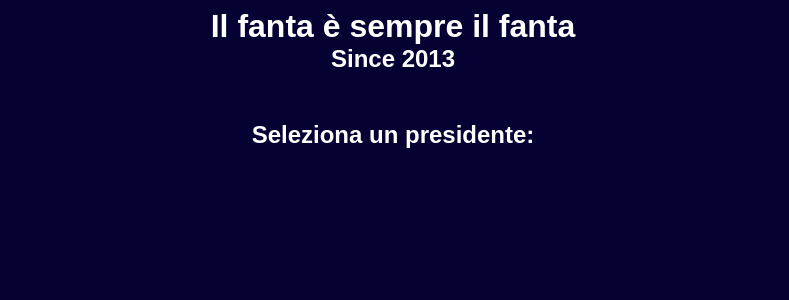
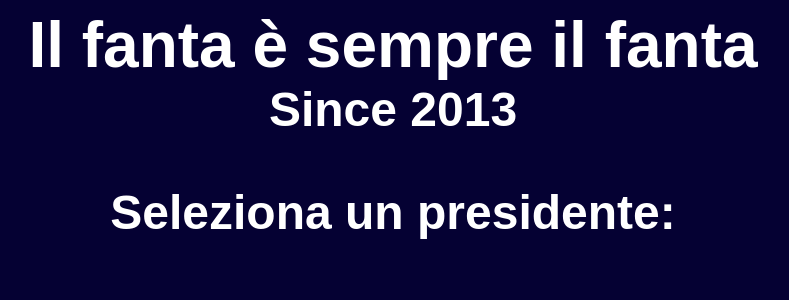
Before and after one commit to claudio-muroni/IFESIF-Flask, a Flask app: template templates/index.html in a window 1280 px wide. Shown: the top 300 px of the page, without its empty margins (247-1036 px from the left). Run offline with Flask 3, Linux system fonts and the light colour scheme; the template is opened without the code that fills it, so the values that code supplies are empty; some web fonts are replaced.

Commit message:
set font-size xx-large

```diff
--- a/static/css/layout.css
+++ b/static/css/layout.css
@@ -2,6 +2,7 @@ body
 {
   background-color: #050133;
   font-family: "Afacad", sans-serif;
+  font-size: xx-large;
   color: white;
 }
 
```
